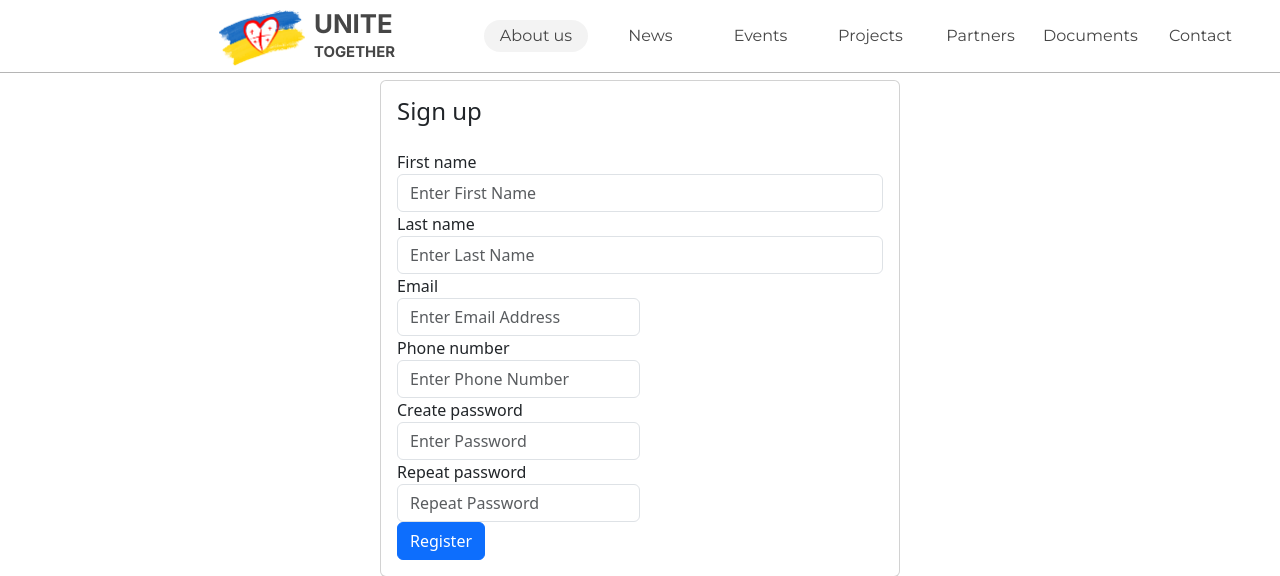
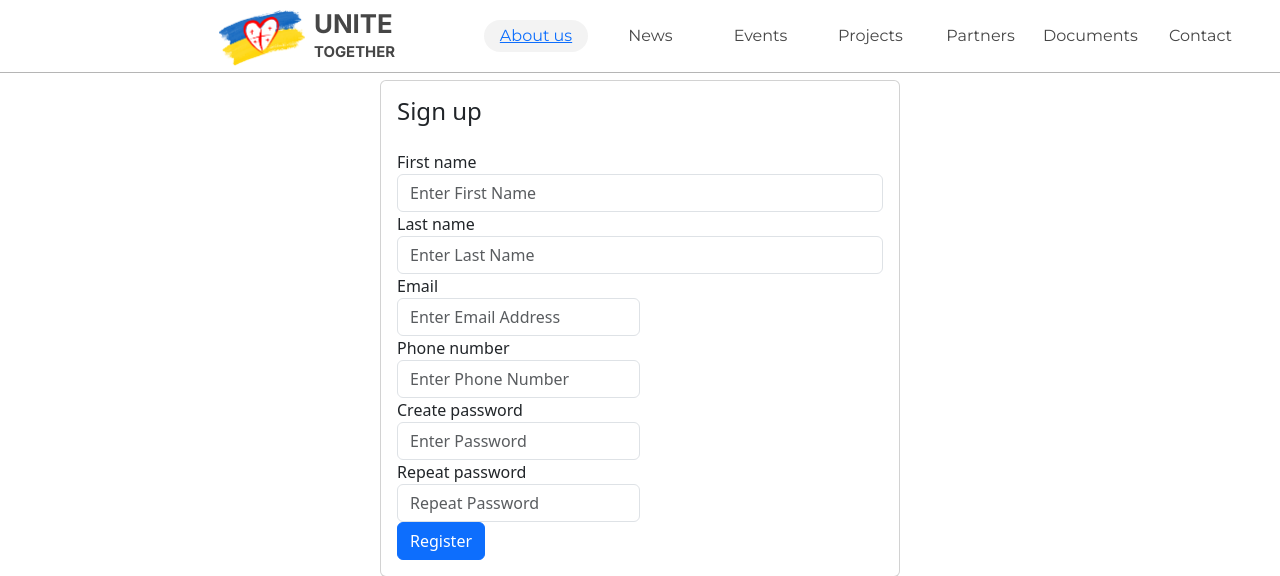
Before and after one commit to IvanBondarenkoIT/unite_together_django_website, a Django app: page /accounts/register/ in a window 1280 px wide; the page is wider, and only the part inside the window is pictured. Shown: the top 576 px of that part. Run offline with Django 5.2, Linux system fonts and the light colour scheme; some libraries are stand-ins or nearby versions.

Commit message:
added: linc navigation aboutUs, register, login pages

```diff
--- a/templates/includes/navbar.html
+++ b/templates/includes/navbar.html
@@ -17,14 +17,14 @@
             <img class="line-header" src="{% static 'img/line-header.svg' %}"/>
             <div class="button-login">
                 <img class="icon-user" src="{% static 'img/icon-user.png' %}"/>
-                <div class="text-wrapper-9"><a href="">Login</a> / <a href="">Register</a></div>
+                <div class="text-wrapper-9"><a href="{% url 'login' %}">Login</a> / <a href="{% url 'register' %}">Register</a></div>
             </div>
             <div class="button-donate">
                 <div class="text-wrapper-9">Donate</div>
             </div>
             <div class="menu-culumn-2">
                 <div class="menu-item">
-                    <div class="text-wrapper-3">About us</div>
+                    <div class="text-wrapper-3"><a href="{% url 'about_us' %}">About us</a></div>
                 </div>
                 <div class="menu-item-2">
                     <div class="text-wrapper-3">News</div>
```
